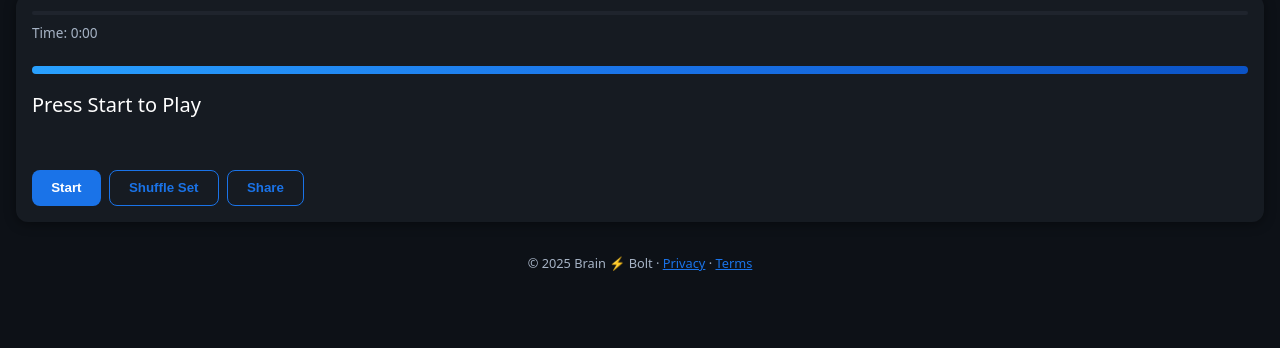
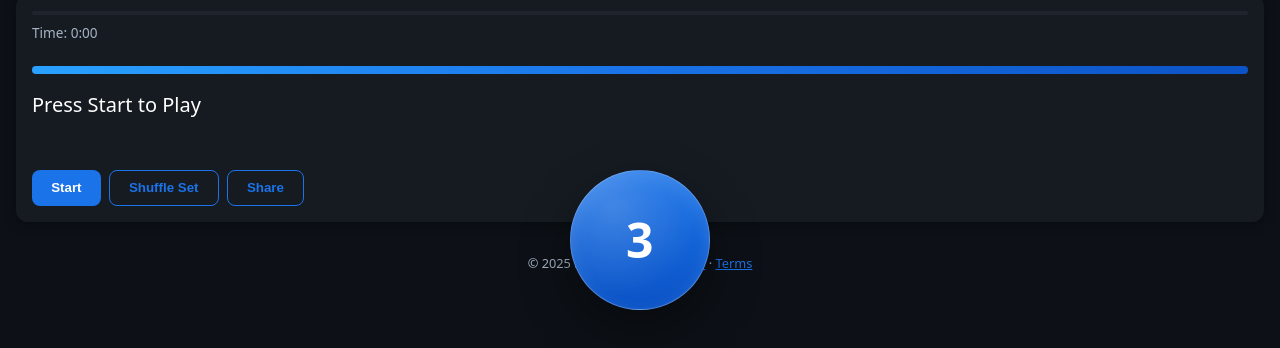
Before and after one commit to Eastmad77/Thynkr, a website: page index.html in a window 1280 px wide. Shown: the part 160-508 px from the top of the page. Drawn offline with nearby package versions, Linux system fonts and the light colour scheme.

Commit message:
Update style.css

```diff
--- a/style.css
+++ b/style.css
@@ -186,3 +186,29 @@ a{color:var(--color-blue)} a:hover{text-decoration:underline}
   40%  { opacity:.9; }
   100% { opacity:0; transform: translateY(-6px) scale(1.1); }
 }
+/* ===== Countdown Overlay (centered blue circle) ===== */
+.countdown-overlay{
+  position:fixed; inset:0;
+  display:grid; place-items:center;
+  z-index:1200;
+  pointer-events:none;
+}
+.countdown-dot{
+  width:140px; height:140px; border-radius:50%;
+  display:flex; align-items:center; justify-content:center;
+  font-weight:900; font-size:3rem; letter-spacing:.5px;
+  color:#fff; text-align:center;
+  background:
+    radial-gradient(120% 120% at 30% 25%, rgba(255,255,255,.18), rgba(255,255,255,0) 55%),
+    linear-gradient(180deg,#1a73e8,#0b53c6);
+  border:1px solid rgba(255,255,255,.25);
+  box-shadow:0 20px 50px rgba(0,0,0,.45), inset 0 6px 18px rgba(255,255,255,.12);
+}
+@keyframes popIn{
+  0%{transform:scale(.85);opacity:.85}
+  60%{transform:scale(1.08);opacity:1}
+  100%{transform:scale(1);opacity:1}
+}
+@media(max-width:420px){
+  .countdown-dot{width:110px;height:110px;font-size:2.4rem}
+}
```
